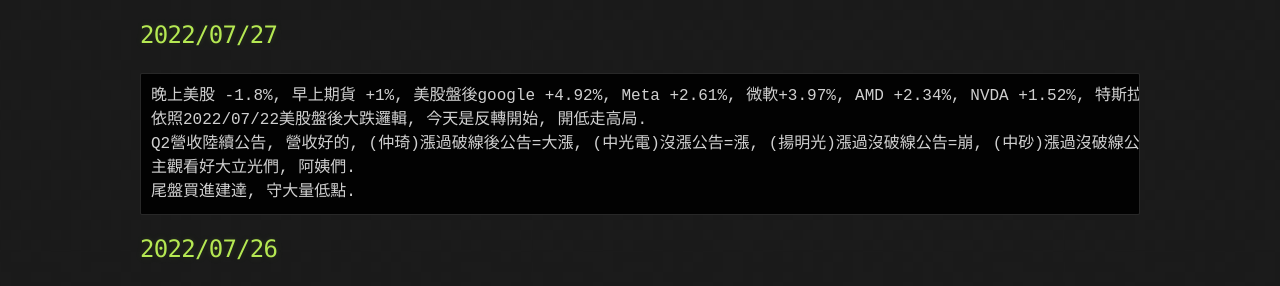
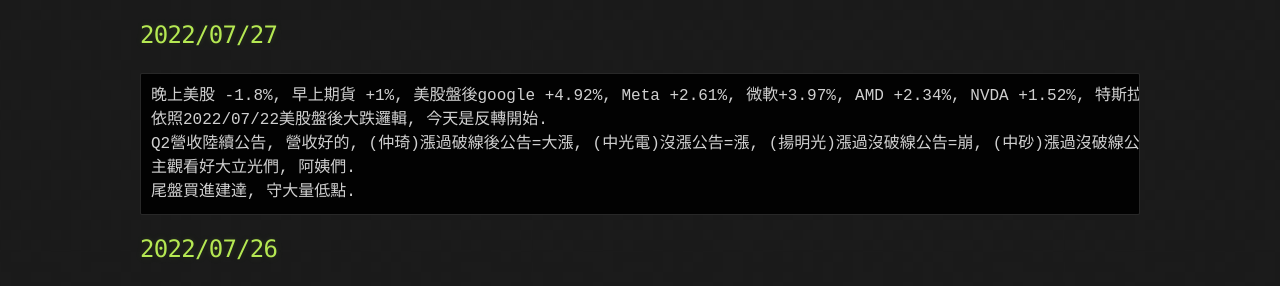
Before and after one commit to lepg5487/Stock_God, a Jekyll site: the page built from index.md, in a window 1280 px wide and 900 px high. Shown: the part 281-567 px from the top of the window. Built offline with Jekyll 4.4.1, drawn with Linux system fonts in a browser that asks for light colours; our own code applies the rules of GitHub Pages for plain Markdown files.

Commit message:
Update index.md

````diff
--- a/index.md
+++ b/index.md
@@ -6,7 +6,7 @@
 ## 2022/07/27
 ```
 晚上美股 -1.8%, 早上期貨 +1%, 美股盤後google +4.92%, Meta +2.61%, 微軟+3.97%, AMD +2.34%, NVDA +1.52%, 特斯拉 +1.32%.
-依照2022/07/22美股盤後大跌邏輯, 今天是反轉開始, 開低走高局.
+依照2022/07/22美股盤後大跌邏輯, 今天是反轉開始.
 Q2營收陸續公告, 營收好的, (仲琦)漲過破線後公告=大漲, (中光電)沒漲公告=漲, (揚明光)漲過沒破線公告=崩, (中砂)漲過沒破線公告=崩.
 主觀看好大立光們, 阿姨們.
 尾盤買進建達, 守大量低點.
````
